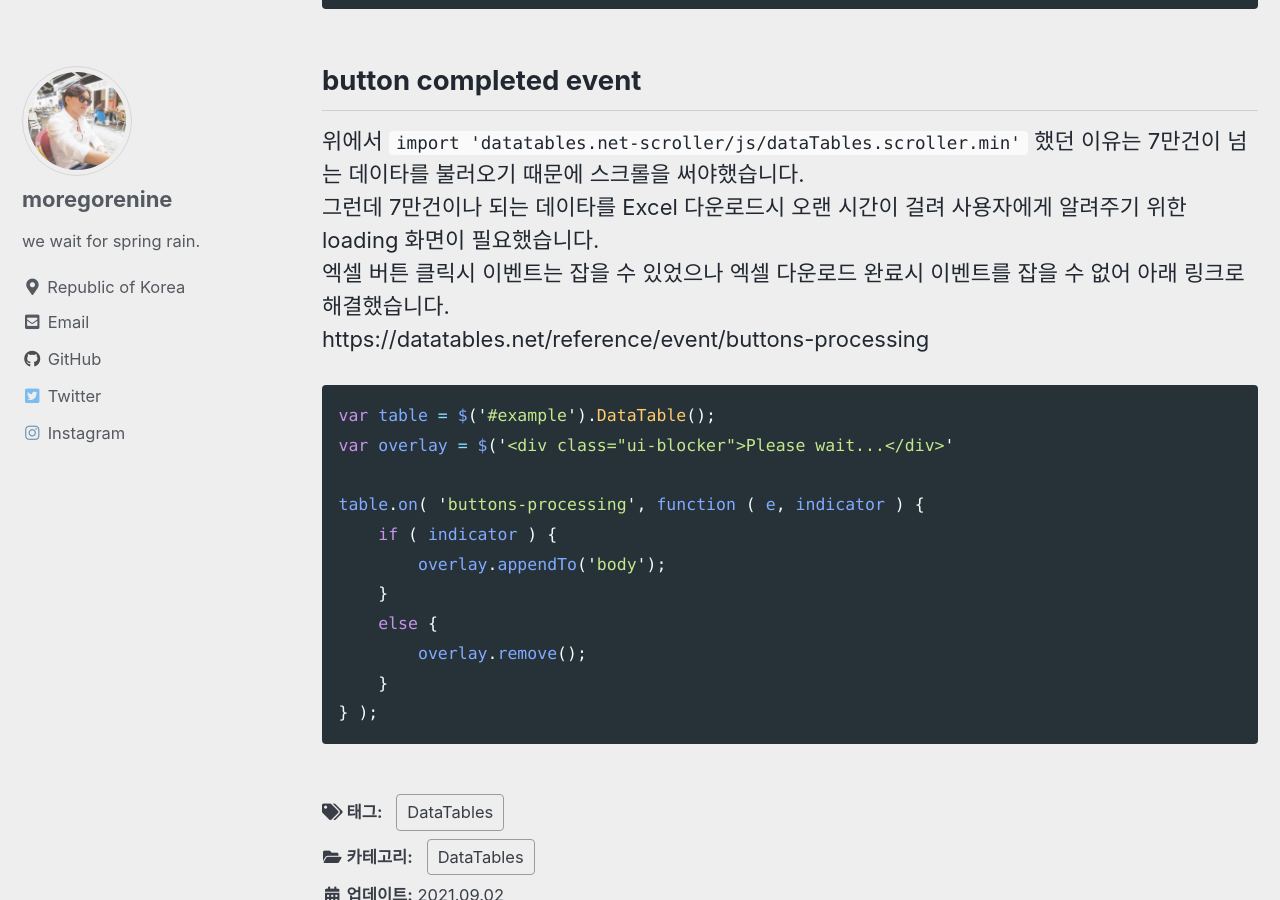
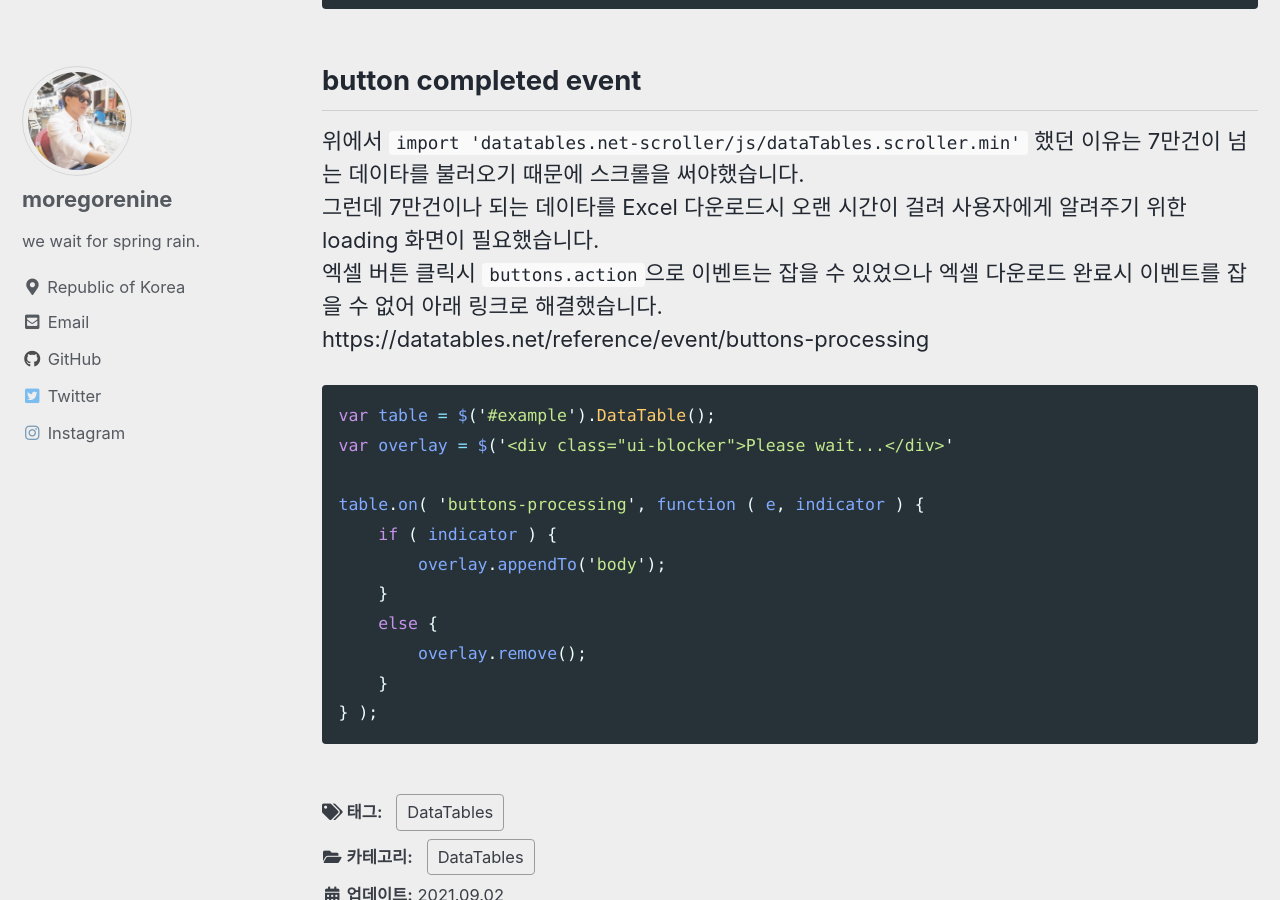
Before and after one commit to moregorenine/moregorenine.github.io, a Jekyll site: the page built from _posts/utils/2021-9-2-datatables.md, in a window 1280 px wide and 900 px high, scrolled down 1001 px. Built offline with Jekyll 4.4.1, drawn with Linux system fonts in a browser that asks for light colours; cached includes are drawn as plain includes; comment, search, counter and statistics services are not loaded.

Commit message:
Update 2021-9-2-datatables.md

````diff
--- a/_posts/utils/2021-9-2-datatables.md
+++ b/_posts/utils/2021-9-2-datatables.md
@@ -32,7 +32,7 @@ $.fn.dataTable.Buttons.jszip(JSZip);
 ## button completed event
 위에서 `import 'datatables.net-scroller/js/dataTables.scroller.min'` 했던 이유는 7만건이 넘는 데이타를 불러오기 때문에 스크롤을 써야했습니다.
 그런데 7만건이나 되는 데이타를 Excel 다운로드시 오랜 시간이 걸려 사용자에게 알려주기 위한 loading 화면이 필요했습니다.
-엑셀 버튼 클릭시 이벤트는 잡을 수 있었으나 엑셀 다운로드 완료시 이벤트를 잡을 수 없어 아래 링크로 해결했습니다.
+엑셀 버튼 클릭시 `buttons.action`으로 이벤트는 잡을 수 있었으나 엑셀 다운로드 완료시 이벤트를 잡을 수 없어 아래 링크로 해결했습니다.
 https://datatables.net/reference/event/buttons-processing
 ```js
 var table = $('#example').DataTable();
````
